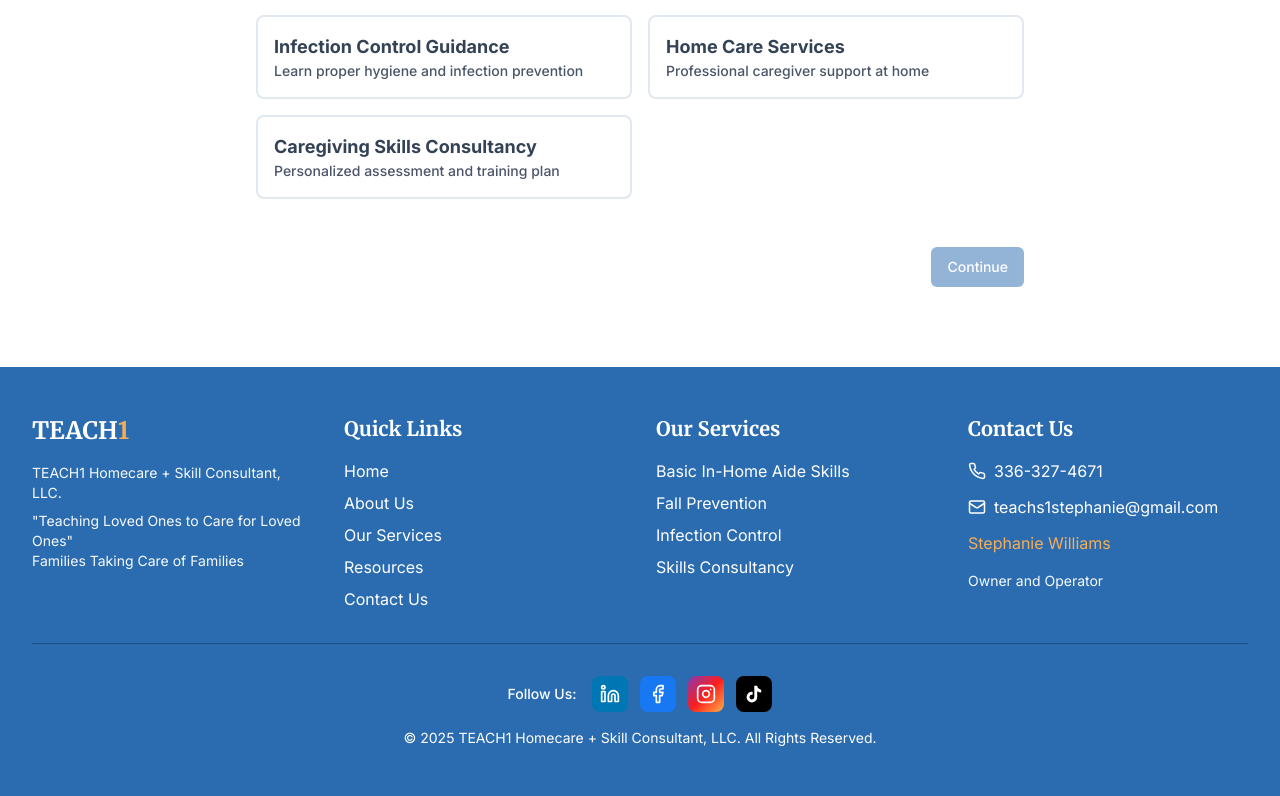
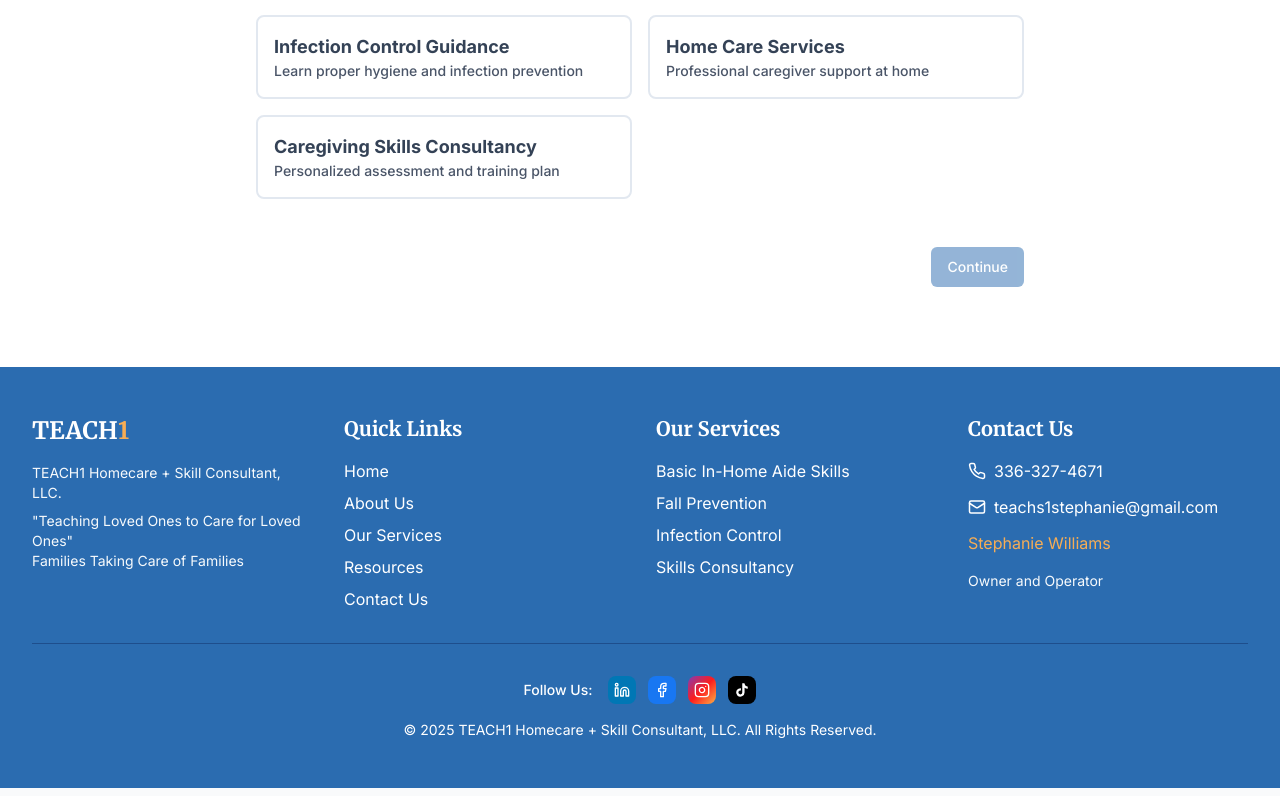
Before and after one commit to DidierShemaGatete/teach1-project-development, a React (Vite) app: page /book in a window 1280 px wide. Shown: the part 653-1449 px from the top of the page. Built offline with nearby package versions, Linux system fonts and the light colour scheme.

Commit message:
Adjust social icon size
Reduce the size of the social media icons in the footer to better align with the "Follow us" text.

```diff
--- a/src/components/Footer.tsx
+++ b/src/components/Footer.tsx
@@ -1,3 +1,4 @@
+
 
 import React from 'react';
 import { Link } from 'react-router-dom';
@@ -79,8 +80,8 @@ const Footer = () => {
                   rel="noopener noreferrer"
                   className="transition-transform hover:scale-110"
                 >
-                  <div className="bg-[#0077B5] p-2 rounded-lg">
-                    <Linkedin size={20} className="text-white" />
+                  <div className="bg-[#0077B5] p-1.5 rounded-lg">
+                    <Linkedin size={16} className="text-white" />
                   </div>
                 </a>
                 <a
@@ -89,8 +90,8 @@ const Footer = () => {
                   rel="noopener noreferrer"
                   className="transition-transform hover:scale-110"
                 >
-                  <div className="bg-[#1877F2] p-2 rounded-lg">
-                    <Facebook size={20} className="text-white" />
+                  <div className="bg-[#1877F2] p-1.5 rounded-lg">
+                    <Facebook size={16} className="text-white" />
                   </div>
                 </a>
                 <a
@@ -99,8 +100,8 @@ const Footer = () => {
                   rel="noopener noreferrer"
                   className="transition-transform hover:scale-110"
                 >
-                  <div className="bg-gradient-to-br from-[#833AB4] via-[#FD1D1D] to-[#FCB045] p-2 rounded-lg">
-                    <Instagram size={20} className="text-white" />
+                  <div className="bg-gradient-to-br from-[#833AB4] via-[#FD1D1D] to-[#FCB045] p-1.5 rounded-lg">
+                    <Instagram size={16} className="text-white" />
                   </div>
                 </a>
                 <a
@@ -109,8 +110,8 @@ const Footer = () => {
                   rel="noopener noreferrer"
                   className="transition-transform hover:scale-110"
                 >
-                  <div className="bg-black p-2 rounded-lg">
-                    <svg width="20" height="20" viewBox="0 0 24 24" fill="white">
+                  <div className="bg-black p-1.5 rounded-lg">
+                    <svg width="16" height="16" viewBox="0 0 24 24" fill="white">
                       <path d="M19.59 6.69a4.83 4.83 0 0 1-3.77-4.25V2h-3.45v13.67a2.89 2.89 0 0 1-5.2 1.74 2.89 2.89 0 0 1 2.31-4.64 2.93 2.93 0 0 1 .88.13V9.4a6.84 6.84 0 0 0-1-.05A6.33 6.33 0 0 0 5 20.1a6.34 6.34 0 0 0 10.86-4.43v-7a8.16 8.16 0 0 0 4.77 1.52v-3.4a4.85 4.85 0 0 1-1-.10z"/>
                     </svg>
                   </div>
```
